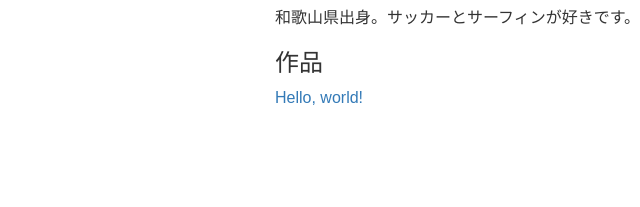
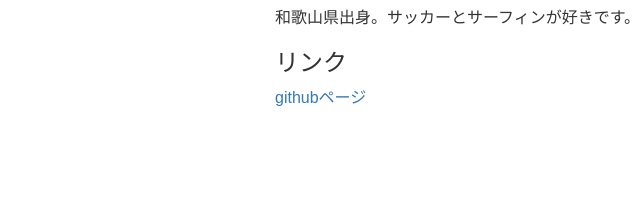
Before and after one commit to aoyamamasaki/aoyamamasaki.github.io, a plain HTML site: page index.html in a window 1280 px wide. Shown: the part 578-785 px from the top of the page, 80-720 px from the left. Drawn offline with nearby package versions, Linux system fonts and the light colour scheme.

Commit message:
最後の最後

```diff
--- a/index.html
+++ b/index.html
@@ -47,8 +47,8 @@
                 <h2>自己紹介</h2>
                 <p>青山 正樹</p>
                 <p>和歌山県出身。サッカーとサーフィンが好きです。</p>
-                <h3>作品</h3>
-                <a href="https://aoyamamasaki.github.io/" target="_blank">Hello, world!</a>
+                <h3>リンク</h3>
+                <a href="https://github.com/aoyamamasaki/" target="_blank">githubページ</a>
             </section>
         </div>
             <footer>
```
